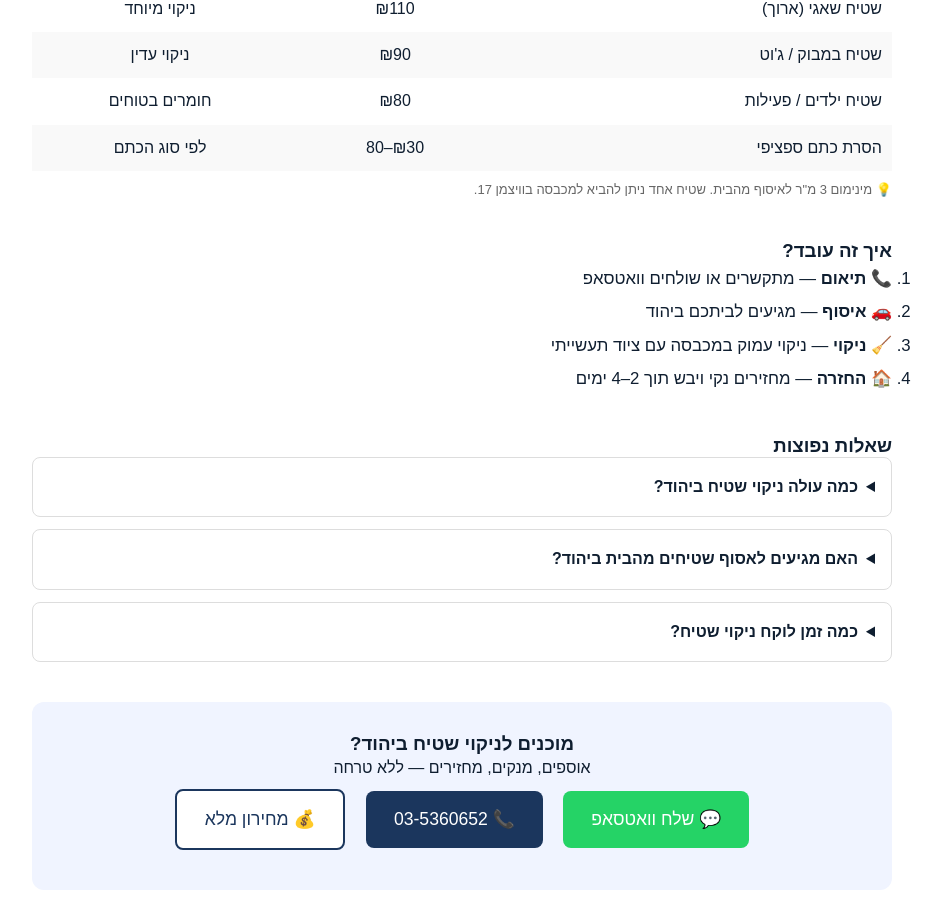
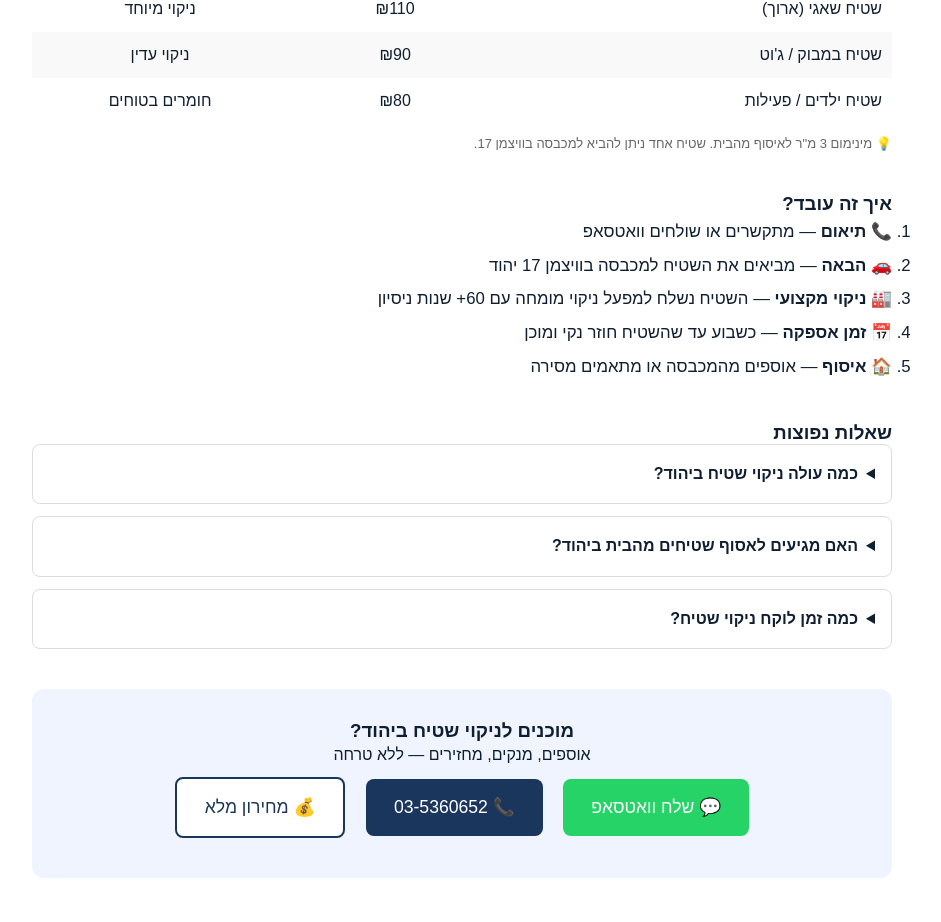
Before and after one commit to aviramlevi1/abcdclean, a plain HTML site: page carpet-cleaning-yehud.html in a window 1280 px wide. Shown: the part 798-1720 px from the top of the page, without its empty margins (178-1119 px from the left). Drawn offline with Linux system fonts and the light colour scheme.

Commit message:
Update carpet-cleaning-yehud.html

```diff
--- a/carpet-cleaning-yehud.html
+++ b/carpet-cleaning-yehud.html
@@ -3,8 +3,8 @@
 <head>
   <meta charset="UTF-8">
   <meta name="viewport" content="width=device-width, initial-scale=1.0, maximum-scale=5.0">
-  <title>ניקוי שטיחים ביהוד | מכבסת יהוד — איסוף עד הבית | 03-5360652</title>
-  <meta name="description" content="ניקוי שטיחים מקצועי ביהוד — מ-₪80 למ״ר. הסרת כתמים, ריחות ואלרגנים. איסוף מהבית והחזרה. 35 שנות ניסיון. 4.9★ בגוגל. 03-5360652">
+  <title>ניקוי שטיחים ביהוד | מפעל מומחה 60+ שנה | מכבסת יהוד 03-5360652 | 03-5360652</title>
+  <meta name="description" content="ניקוי שטיחים מקצועי ביהוד — מ-₪80 למ״ר. הסרת כתמים, ריחות ואלרגנים. ניקוי מקצועי במפעל מומחה · 60+ שנות ניסיון. 35 שנות ניסיון. 4.9★ בגוגל. 03-5360652">
   <meta name="keywords" content="ניקוי שטיחים יהוד, ניקוי שטיח יהוד, שטיחים יהוד, מכבסת יהוד שטיחים, ניקוי שטיחים ביהוד מונוסון">
   <link rel="canonical" href="https://www.abcdclean.com/carpet-cleaning-yehud.html">
 
@@ -188,19 +188,20 @@
         <tr><td style="padding:10px;">שטיח שאגי (ארוך)</td><td style="padding:10px;text-align:center;">₪110</td><td style="padding:10px;text-align:center;">ניקוי מיוחד</td></tr>
         <tr style="background:#f9f9f9;"><td style="padding:10px;">שטיח במבוק / ג'וט</td><td style="padding:10px;text-align:center;">₪90</td><td style="padding:10px;text-align:center;">ניקוי עדין</td></tr>
         <tr><td style="padding:10px;">שטיח ילדים / פעילות</td><td style="padding:10px;text-align:center;">₪80</td><td style="padding:10px;text-align:center;">חומרים בטוחים</td></tr>
-        <tr style="background:#f9f9f9;"><td style="padding:10px;">הסרת כתם ספציפי</td><td style="padding:10px;text-align:center;">₪30–80</td><td style="padding:10px;text-align:center;">לפי סוג הכתם</td></tr>
+
       </tbody>
     </table>
     <p style="font-size:13px; color:#666; margin-top:8px;">💡 מינימום 3 מ"ר לאיסוף מהבית. שטיח אחד ניתן להביא למכבסה בוויצמן 17.</p>
 
     <!-- Process -->
     <h3 style="margin-top:40px;">איך זה עובד?</h3>
-    <ol style="line-height:2; font-size:1.05rem;">
-      <li>📞 <strong>תיאום</strong> — מתקשרים או שולחים וואטסאפ</li>
-      <li>🚗 <strong>איסוף</strong> — מגיעים לביתכם ביהוד</li>
-      <li>🧹 <strong>ניקוי</strong> — ניקוי עמוק במכבסה עם ציוד תעשייתי</li>
-      <li>🏠 <strong>החזרה</strong> — מחזירים נקי ויבש תוך 2–4 ימים</li>
-    </ol>
+   <ol style="line-height:2; font-size:1.05rem;">
+  <li>📞 <strong>תיאום</strong> — מתקשרים או שולחים וואטסאפ</li>
+  <li>🚗 <strong>הבאה</strong> — מביאים את השטיח למכבסה בוויצמן 17 יהוד</li>
+  <li>🏭 <strong>ניקוי מקצועי</strong> — השטיח נשלח למפעל ניקוי מומחה עם 60+ שנות ניסיון</li>
+  <li>📅 <strong>זמן אספקה</strong> — כשבוע עד שהשטיח חוזר נקי ומוכן</li>
+  <li>🏠 <strong>איסוף</strong> — אוספים מהמכבסה או מתאמים מסירה</li>
+</ol>
 
     <!-- FAQ -->
     <h3 style="margin-top:40px;">שאלות נפוצות</h3>
```
